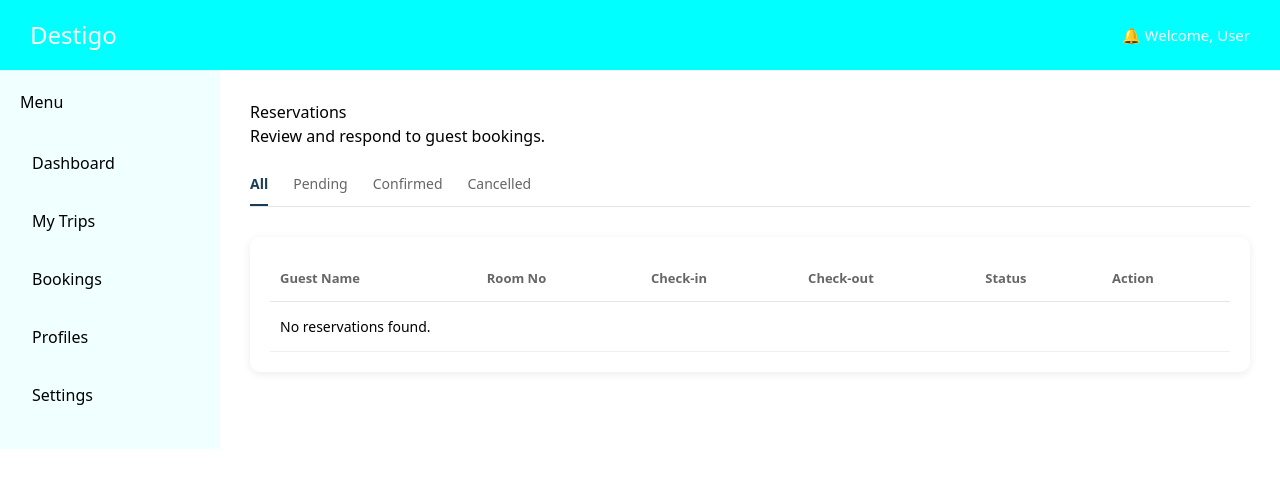
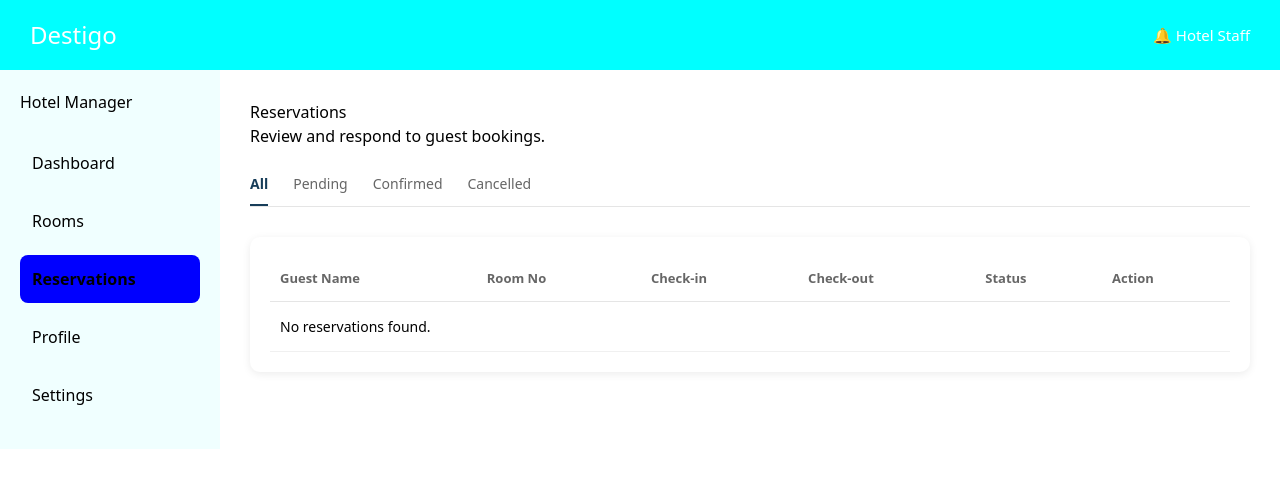
Before and after one commit to Hemaka25/Destigo, a Laravel app: page /hotel_manager/reservations in a window 1280 px wide. Shown: the top 488 px of the page. Run offline with Laravel 12, Linux system fonts and the light colour scheme; data that the repository does not hold is empty; style sheets or scripts are compiled from the project's sources; parts of the project's set-up code (start-up, migrations or seed data) failed here and were passed over.

Commit message:
Add hotel manager layout with its own sidebar

```diff
--- a/resources/css/app.css
+++ b/resources/css/app.css
@@ -634,3 +634,16 @@ button.hm-icon-button {
 .hm-detail-row strong {
     color: #173D59;
 }
+
+/* Hotel Manager sidebar (used only by layouts/hotel_manager.blade.php) */
+.hm-sidebar li {
+    padding: 0;
+}
+
+.hm-sidebar li > a,
+.hm-sidebar li > span {
+    display: block;
+    padding: 12px;
+    color: inherit;
+    text-decoration: none;
+}
--- a/resources/views/hotel_manager/dashboard.blade.php
+++ b/resources/views/hotel_manager/dashboard.blade.php
@@ -1,4 +1,4 @@
-@extends('layouts.nav')
+@extends('layouts.hotel_manager')
 
 @section('content')
 
--- a/resources/views/hotel_manager/reservation_show.blade.php
+++ b/resources/views/hotel_manager/reservation_show.blade.php
@@ -1,4 +1,4 @@
-@extends('layouts.nav')
+@extends('layouts.hotel_manager')
 
 @section('content')
 
--- a/resources/views/hotel_manager/reservations.blade.php
+++ b/resources/views/hotel_manager/reservations.blade.php
@@ -1,4 +1,4 @@
-@extends('layouts.nav')
+@extends('layouts.hotel_manager')
 
 @section('content')
 
--- a/resources/views/hotel_manager/room_create.blade.php
+++ b/resources/views/hotel_manager/room_create.blade.php
@@ -1,4 +1,4 @@
-@extends('layouts.nav')
+@extends('layouts.hotel_manager')
 
 @section('content')
 
--- a/resources/views/hotel_manager/room_edit.blade.php
+++ b/resources/views/hotel_manager/room_edit.blade.php
@@ -1,4 +1,4 @@
-@extends('layouts.nav')
+@extends('layouts.hotel_manager')
 
 @section('content')
 
--- a/resources/views/hotel_manager/rooms.blade.php
+++ b/resources/views/hotel_manager/rooms.blade.php
@@ -1,4 +1,4 @@
-@extends('layouts.nav')
+@extends('layouts.hotel_manager')
 
 @section('content')
 
--- /dev/null
+++ b/resources/views/layouts/hotel_manager.blade.php
@@ -0,0 +1,60 @@
+<!DOCTYPE html>
+<html lang="en">
+
+<head>
+    <meta charset="UTF-8">
+    <meta name="viewport" content="width=device-width, initial-scale=1.0">
+
+    <title>Destigo - Hotel Manager</title>
+
+    @vite(['resources/css/app.css'])
+</head>
+
+<body>
+
+    <div class="app-container">
+
+        <!-- Top Navbar (same as the shared layout) -->
+        <header class="top-navbar">
+            <div class="logo">
+                <h2>Destigo</h2>
+            </div>
+
+            <div class="user-profile">
+                <span>🔔</span>
+                <span>Hotel Staff</span>
+            </div>
+        </header>
+
+        <!-- Main Layout -->
+        <div class="main-layout">
+
+            <!-- Hotel Manager Sidebar -->
+            <aside class="sidebar hm-sidebar">
+                <h3>Hotel Manager</h3>
+                <ul>
+                    <li class="{{ request()->routeIs('hotel.dashboard') ? 'active' : '' }}">
+                        <a href="{{ route('hotel.dashboard') }}">Dashboard</a>
+                    </li>
+                    <li class="{{ request()->routeIs('hotel.rooms*') ? 'active' : '' }}">
+                        <a href="{{ route('hotel.rooms') }}">Rooms</a>
+                    </li>
+                    <li class="{{ request()->routeIs('hotel.reservations*') ? 'active' : '' }}">
+                        <a href="{{ route('hotel.reservations') }}">Reservations</a>
+                    </li>
+                    <li><span>Profile</span></li>
+                    <li><span>Settings</span></li>
+                </ul>
+            </aside>
+
+            <!-- Page Content -->
+            <main class="content">
+                @yield('content')
+            </main>
+
+        </div>
+
+    </div>
+
+</body>
+</html>
```
